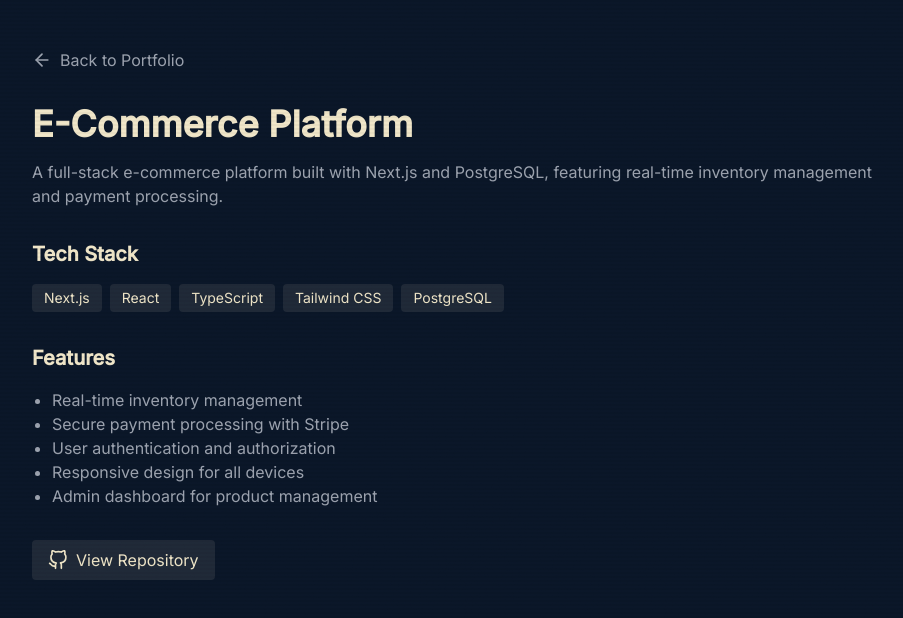
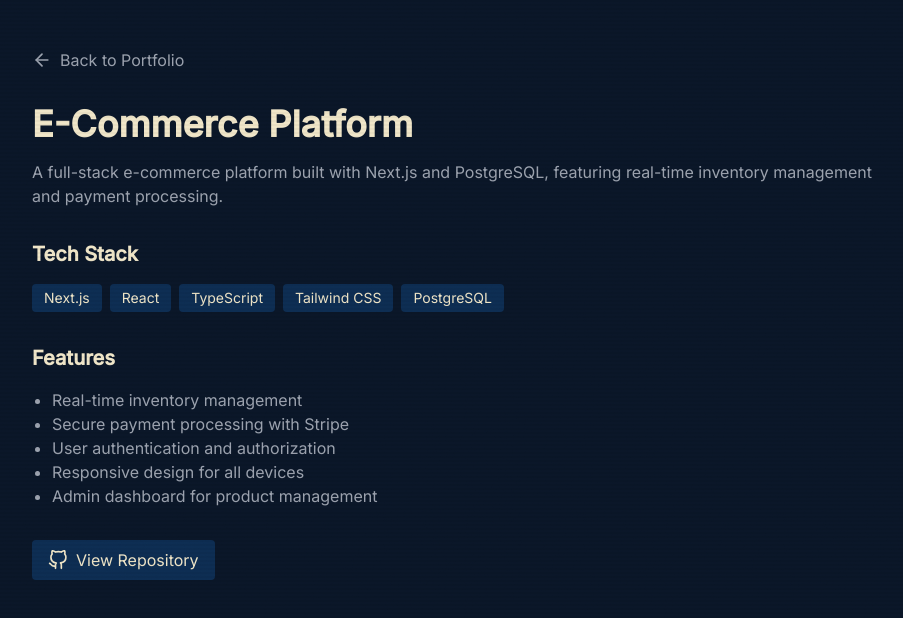
Before and after one commit to mohitk-patwari/portfolio, a Next.js app: page /projects/project1 in a window 1280 px wide. Shown: the top 618 px of the page, without its empty margins (184-1087 px from the left). Built offline with nearby package versions, Linux system fonts and the light colour scheme.

Commit message:
Clean up of unnecessary stuff

```diff
--- a/pages/projects/project1.tsx
+++ b/pages/projects/project1.tsx
@@ -23,7 +23,7 @@
                     <h2 className="text-xl font-bold text-text mb-4">Tech Stack</h2>
                     <div className="flex flex-wrap gap-2">
                         {['Next.js', 'React', 'TypeScript', 'Tailwind CSS', 'PostgreSQL'].map((tech, idx) => (
-                            <span key={idx} className="bg-gray-800 text-text px-3 py-1 rounded text-sm">
+                            <span key={idx} className="bg-royal text-text px-3 py-1 rounded text-sm">
                                 {tech}
                             </span>
                         ))}
@@ -46,7 +46,7 @@
                         href="https://github.com/mohit/ecommerce-platform"
                         target="_blank"
                         rel="noopener noreferrer"
-                        className="inline-flex items-center gap-2 bg-gray-800 text-text px-4 py-2 rounded hover:bg-gray-700 transition"
+                        className="inline-flex items-center gap-2 bg-royal text-text px-4 py-2 rounded hover:bg-sapphire transition"
                     >
                         <FiGithub size={20} />
                         View Repository
--- a/pages/projects/project2.tsx
+++ b/pages/projects/project2.tsx
@@ -23,7 +23,7 @@
                     <h2 className="text-xl font-bold text-text mb-4">Tech Stack</h2>
                     <div className="flex flex-wrap gap-2">
                         {['React', 'Firebase', 'Framer Motion', 'TypeScript'].map((tech, idx) => (
-                            <span key={idx} className="bg-gray-800 text-text px-3 py-1 rounded text-sm">
+                            <span key={idx} className="bg-royal text-text px-3 py-1 rounded text-sm">
                                 {tech}
                             </span>
                         ))}
@@ -46,7 +46,7 @@
                         href="https://github.com/mohit/task-manager"
                         target="_blank"
                         rel="noopener noreferrer"
-                        className="inline-flex items-center gap-2 bg-gray-800 text-text px-4 py-2 rounded hover:bg-gray-700 transition"
+                        className="inline-flex items-center gap-2 bg-royal text-text px-4 py-2 rounded hover:bg-sapphire transition"
                     >
                         <FiGithub size={20} />
                         View Repository
```
